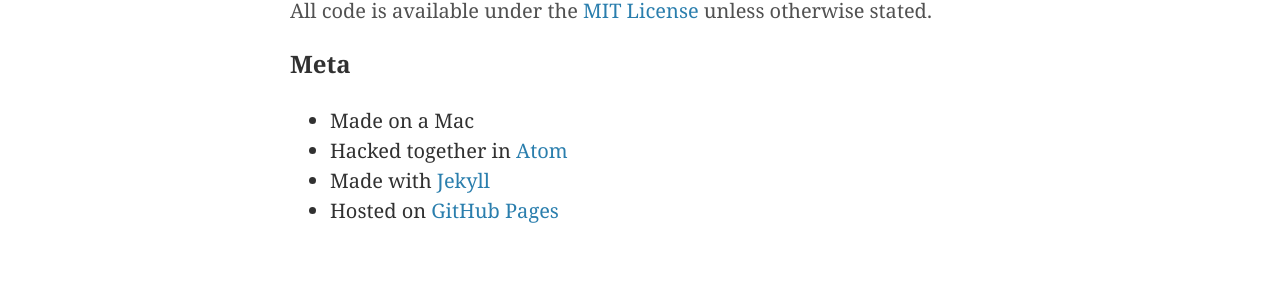
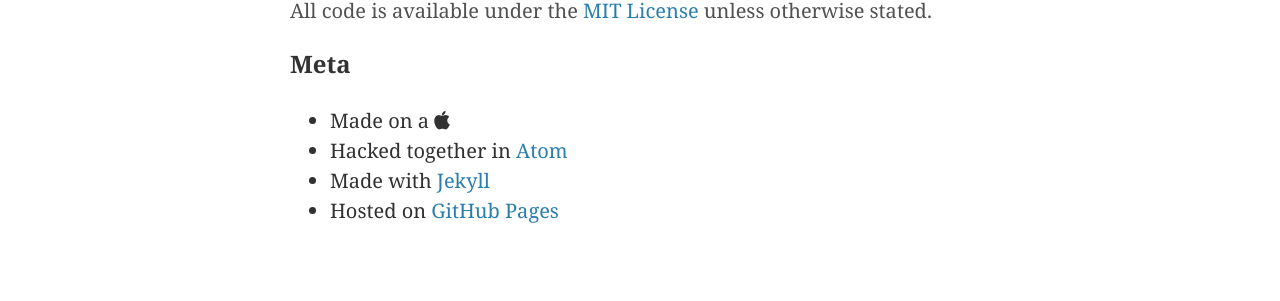
Before and after one commit to tiimgreen/tiimgreen.github.io, a Jekyll site: the page built from about.md, in a window 1280 px wide. Shown: the part 884-1185 px from the top of the page. Built offline with Jekyll 4.4.1, drawn with Linux system fonts in a browser that asks for light colours; nearby versions of some CDN libraries; some web fonts are replaced; Markdown is read by kramdown in place of the engine named in the settings.

Commit message:
Add font-awesome

```diff
--- a/_includes/head.html
+++ b/_includes/head.html
@@ -21,6 +21,7 @@
 	<link href="/assets/css/genericons.css" type="text/css" rel="stylesheet" />
 	<link href="/assets/css/syntax.css" type="text/css" rel="stylesheet" />
 	<link href='http://fonts.googleapis.com/css?family=Droid+Serif:400,700,400italic,700italic' rel='stylesheet' type='text/css'>
+	<link href="//netdna.bootstrapcdn.com/font-awesome/4.0.3/css/font-awesome.css" rel="stylesheet">
 	<link rel="apple-touch-icon" href="{{ site.url }}{{ site.icon }}">
 	<link rel="shortcut icon" href="{{ site.url }}/assets/images/favicon.ico">
 	<link rel="alternate" type="application/rss+xml" title="RSS" href="{{ site.url }}/atom.xml">
--- a/about.md
+++ b/about.md
@@ -22,7 +22,7 @@
 
 ### Meta
 
-- Made on a Mac
+- Made on a <i class="fa fa-apple"></i>
 - Hacked together in [Atom](https://atom.io/)
 - Made with [Jekyll](http://jekyllrb.com/)
 - Hosted on [GitHub Pages](https://pages.github.com/)
```
